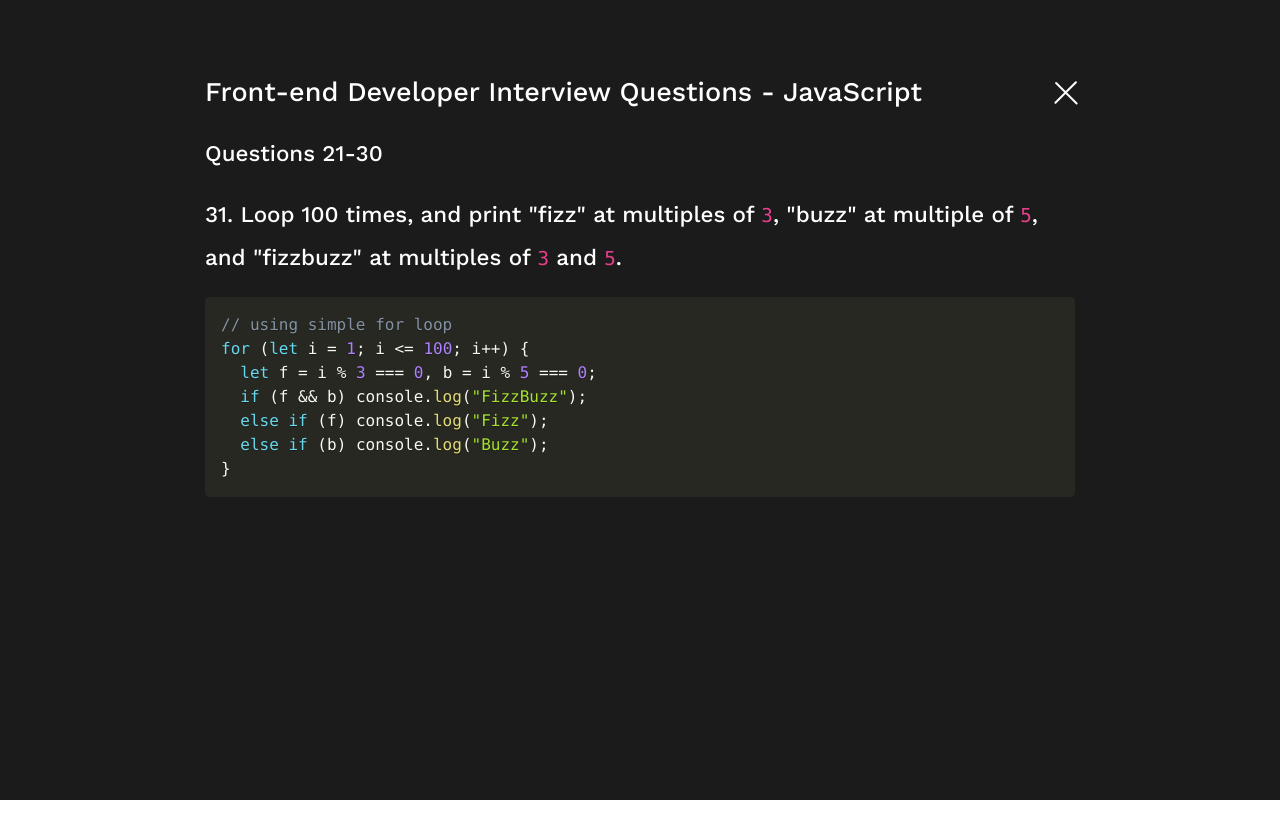
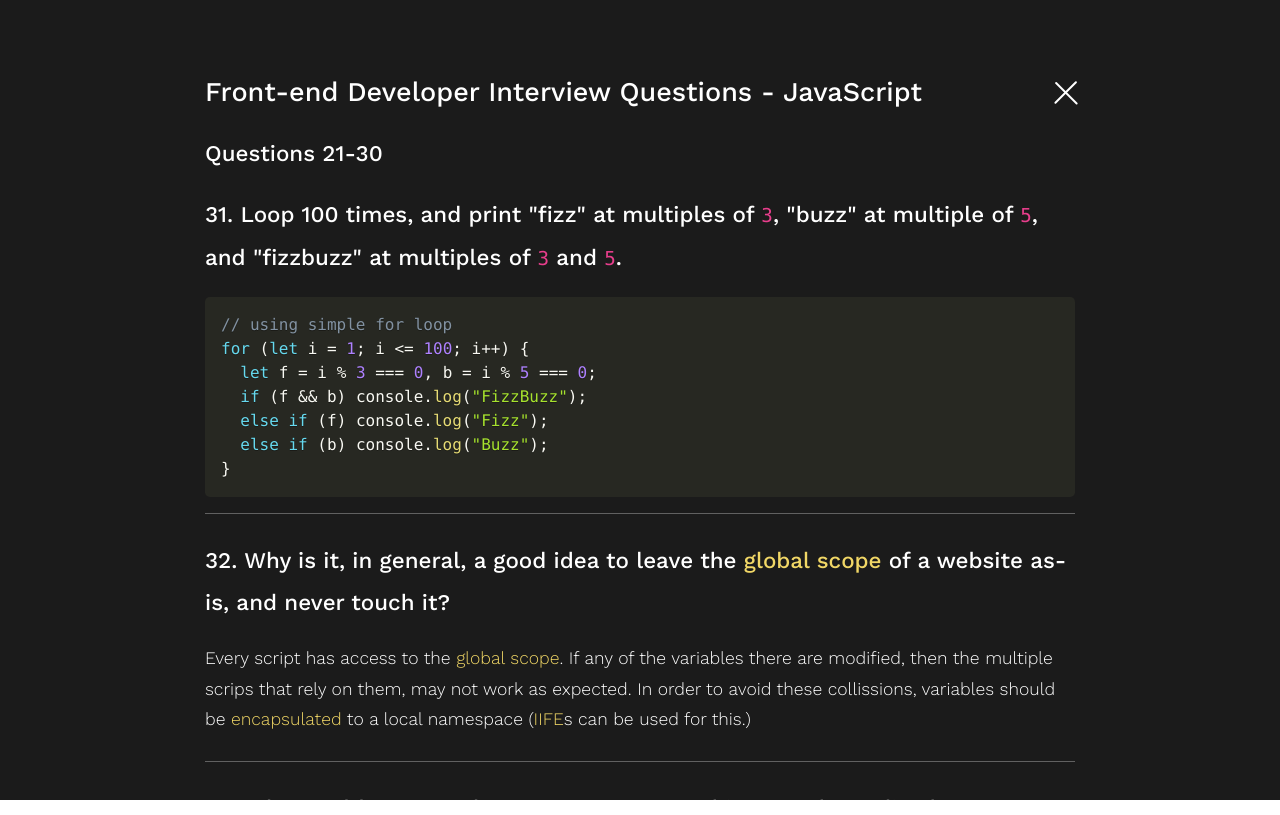
Before and after one commit to desslinga/personal-web, an Angular app: page /notes/frontend-questions-js-four in a window 1280 px wide. Built offline with nearby package versions, Linux system fonts and the light colour scheme.

Commit message:
Adding questions 32, 33 to js part 4

```diff
--- a/src/app/pages/partial/notes-preview/previews/frontend-questions-js-four/frontend-questions-js-four.component.html
+++ b/src/app/pages/partial/notes-preview/previews/frontend-questions-js-four/frontend-questions-js-four.component.html
@@ -16,6 +16,39 @@ for (let i = 1; i &lt;= 100; i++) &#123;
   else if (f) console.log("Fizz");
   else if (b) console.log("Buzz");
 &#125;</code></pre>
+      <hr>
+      <h3>
+        32. Why is it, in general, a good idea to leave the <defn>global scope
+        </defn> of a website as-is, and never touch it?
+      </h3>
+      <p>
+        Every script has access to the <defn>global scope</defn>. If any of
+        the variables there are modified, then the multiple scrips that rely
+        on them, may not work as expected. In order to avoid these collissions,
+        variables should be <defn>encapsulated</defn> to a local namespace
+        (<defn>IIFE</defn>s can be used for this.)
+      </p>
+      <hr>
+      <h3>
+        33. Why would you use the <code>load</code> event? Does this event have
+        disadvantages? Do you know any alternatives?
+      </h3>
+      <p>
+        The window <code>load</code> event fires when both the HTML document
+        has <defn>finished parsing</defn>, and its <defn>resources</defn> have
+        <defn>downloaded</defn>. It is ideal to use <code>load</code> when
+        executing a function that needs the HTML document as well as its
+        resources all ready. The disadvantage is that this approach may take
+        longer than necessary.
+      </p>
+      <p>
+        An alternative is using the <code>DOMContentLoaded</code> event, which
+        fires when the HTML document has <defn>finished parsing</defn>. It
+        <defn>doesn't wait</defn> for its resources to finish downloading.
+        Thus, it is ideal to use <code>DOMContentLoaded</code> when executing
+        a function that only needs the HTML document to have finished (not
+        necessarily with its resources.)
+      </p>
     </div>
   </div>
 </div>
```
